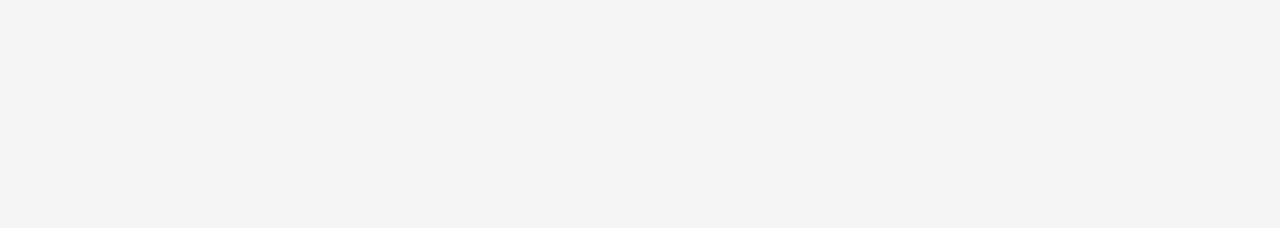
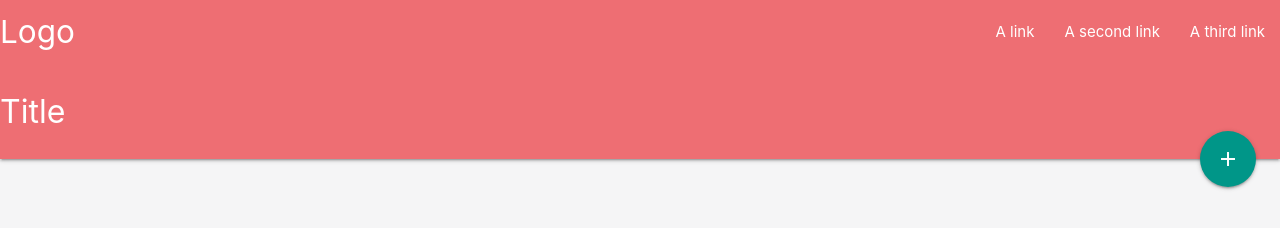
Before and after one commit to doctor-adayum/doctor-adayum.github.io, a plain HTML site: page index.html in a window 1280 px wide. Drawn offline with nearby package versions, Linux system fonts and the light colour scheme.

Commit message:
test update from codeanywhere

```diff
--- a/index.html
+++ b/index.html
@@ -1,5 +1,6 @@
 <!DOCTYPE html>
 <html>
+
 <head>
   <title>Adam Jacob</title>
 
@@ -19,10 +20,28 @@
 
 <body style="background-color:#F5F5F6; overflow-y:hidden;">
 
+  <nav class="nav-extended">
+    <div class="nav-wrapper">
+      <a href="#!" class="brand-logo">Logo</a>
+      <ul class="right hide-on-med-and-down">
+        <li><a>A link</a></li>
+        <li><a>A second link</a></li>
+        <li><a>A third link</a></li>
+      </ul>
+    </div>
+    <div class="nav-content">
+      <span class="nav-title">Title</span>
+      <a class="btn-floating btn-large halfway-fab waves-effect waves-light teal">
+            <i class="material-icons">add</i>
+          </a>
+    </div>
+  </nav>
+
   <!--JavaScript at end of body for optimized loading-->
   <script src="https://code.jquery.com/jquery-3.3.1.min.js" integrity="sha256-FgpCb/KJQlLNfOu91ta32o/NMZxltwRo8QtmkMRdAu8=" crossorigin="anonymous"></script>
   <script src="https://cdnjs.cloudflare.com/ajax/libs/materialize/1.0.0-beta/js/materialize.min.js"></script>
   <script src="js/init.js"></script>
 
 </body>
+
 </html>
```
Lines whose indentation alone changed are shown as unchanged.
